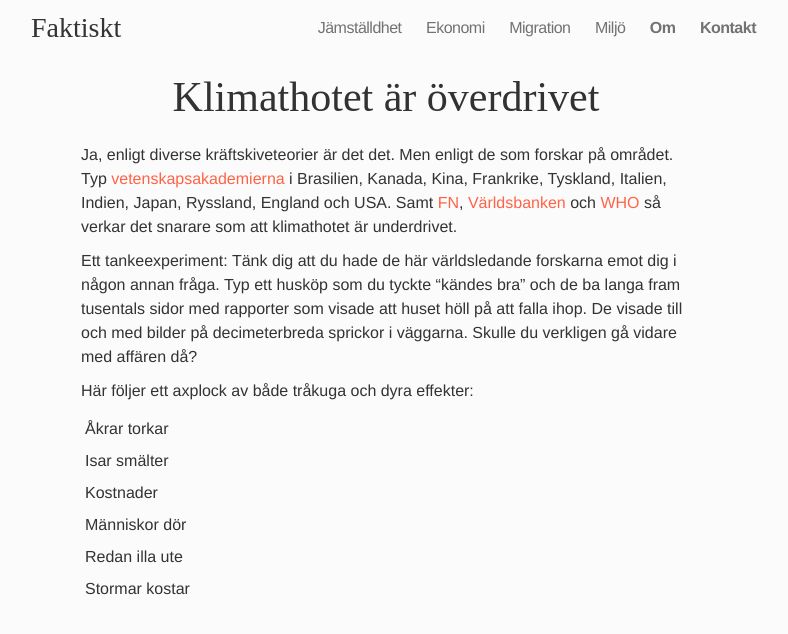
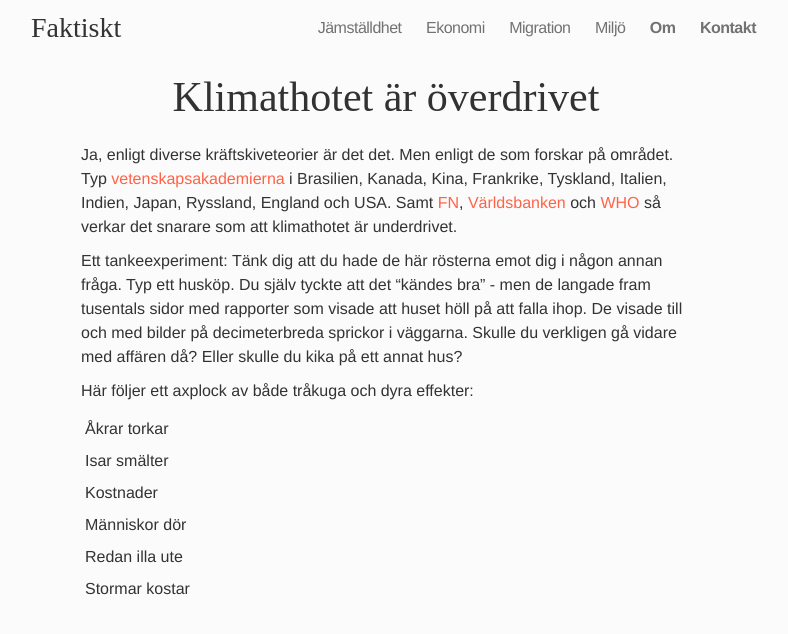
Before and after one commit to frigolitvarulv/faktiskt.github.io, a Jekyll site: the page built from miljo/klimathotet-ar-overdrivet.md, in a window 1280 px wide. Shown: the top 634 px of the page, without its empty margins (254-1042 px from the left). Built offline with Jekyll 4.4.1, drawn with Linux system fonts in a browser that asks for light colours; nearby versions of some CDN libraries; Markdown is read by kramdown in place of the engine named in the settings.

Commit message:
Updated klimathotet-ar-overdrivet.md

```diff
--- a/miljo/klimathotet-ar-overdrivet.md
+++ b/miljo/klimathotet-ar-overdrivet.md
@@ -6,8 +6,9 @@ title: Klimathotet är överdrivet
 
 
 
+
 Ja, enligt diverse kräftskiveteorier är det det. Men enligt de som forskar på området. Typ [vetenskapsakademierna](http://www.un.org/climatechange/the-science/) i Brasilien, Kanada, Kina, Frankrike, Tyskland, Italien, Indien, Japan, Ryssland, England och USA. Samt [FN](http://www.un.org/climatechange/the-science/), [Världsbanken](http://www.worldbank.org/en/topic/climatechange/overview) och [WHO](http://www.who.int/mediacentre/factsheets/fs266/en/) så verkar det snarare som att klimathotet är underdrivet.
 
-Ett tankeexperiment: Tänk dig att du hade de här världsledande forskarna emot dig i någon annan fråga. Typ ett husköp som du tyckte "kändes bra" och de ba langa fram tusentals sidor med rapporter som visade att huset höll på att falla ihop. De visade till och med bilder på decimeterbreda sprickor i väggarna. Skulle du verkligen gå vidare med affären då?
+Ett tankeexperiment: Tänk dig att du hade de här rösterna emot dig i någon annan fråga. Typ ett husköp. Du själv tyckte att det "kändes bra" - men de langade fram tusentals sidor med rapporter som visade att huset höll på att falla ihop. De visade till och med bilder på decimeterbreda sprickor i väggarna. Skulle du verkligen gå vidare med affären då? Eller skulle du kika på ett annat hus?
 
 Här följer ett axplock av både tråkuga och dyra effekter:
```
